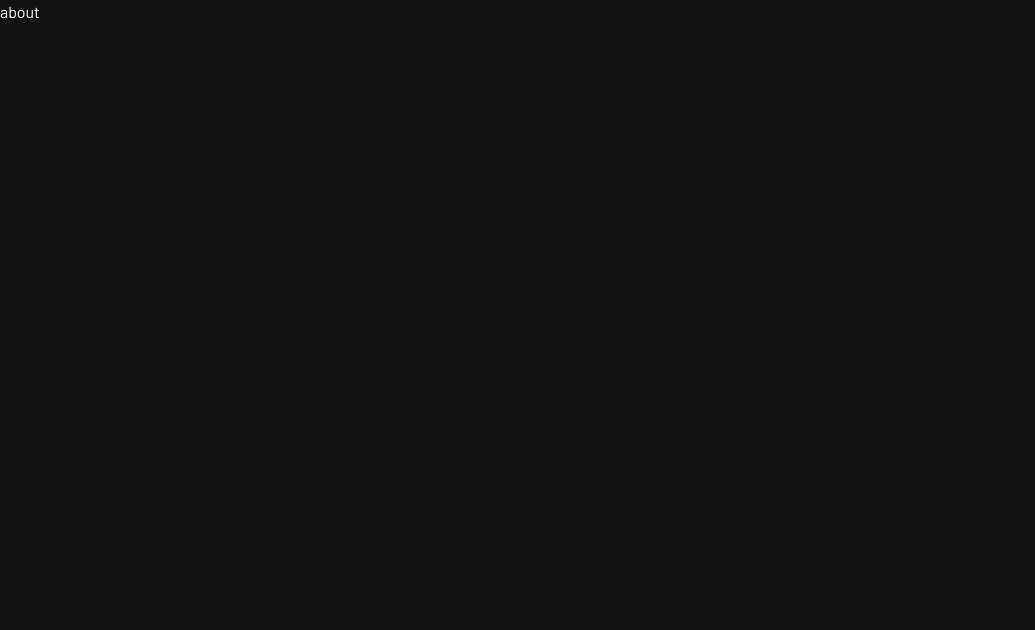
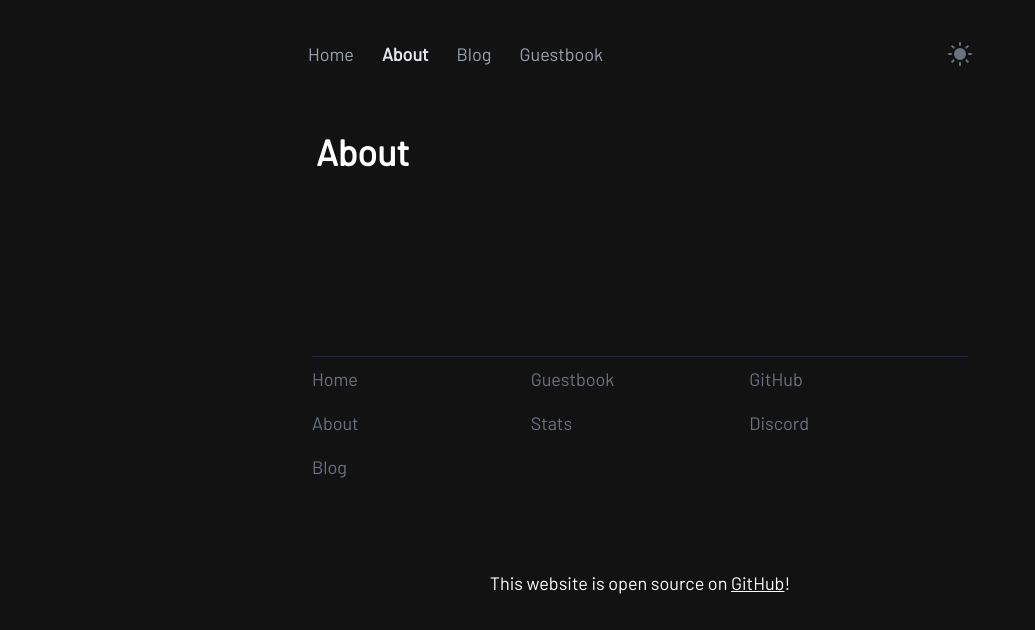
Before and after one commit to nexxeln/old-nexxel.dev, a Next.js app: page /about in a window 1280 px wide. Shown: the top 630 px of the page, without its empty margins (0-1035 px from the left). Built offline with nearby package versions, Linux system fonts and the light colour scheme.

Commit message:
foundations of about page

```diff
--- a/src/pages/about.tsx
+++ b/src/pages/about.tsx
@@ -1,7 +1,18 @@
 import React from "react";
+import Header from "../components/Header";
+import Navbar from "../components/Navbar";
+import Wrapper from "../components/Wrapper";
 
 const about = () => {
-  return <div>about</div>;
+  return (
+    <>
+      <Wrapper>
+        <div className="flex items-center justify-start">
+          <Header head="About" />
+        </div>
+      </Wrapper>
+    </>
+  );
 };
 
 export default about;
```
